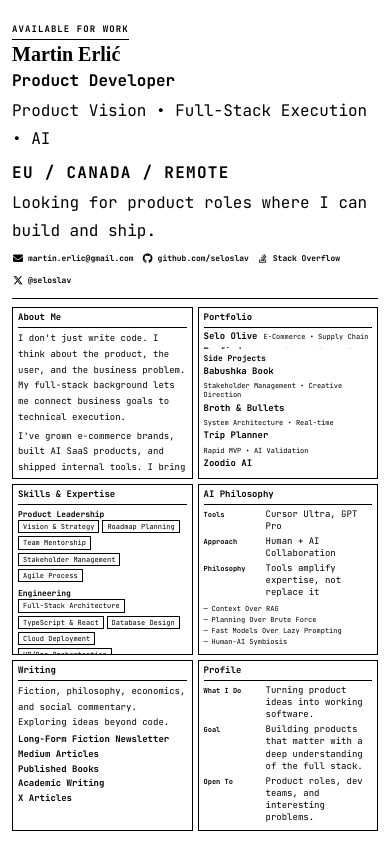
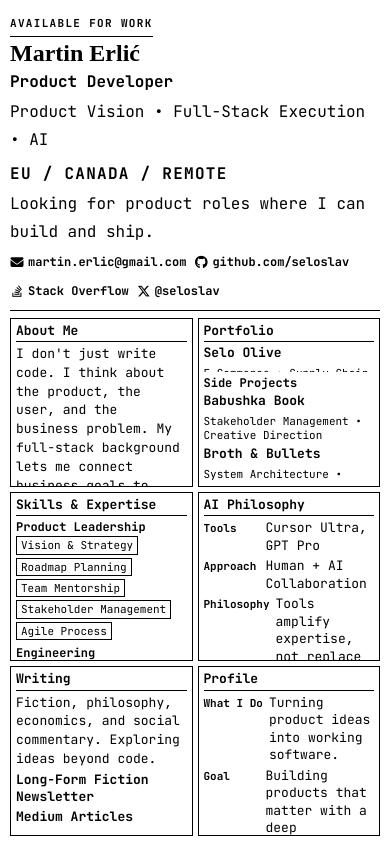
Before and after one commit to SeloSlav/my-resume, a Next.js app: page / in a window 390 px wide. Built offline with nearby package versions, Linux system fonts and the light colour scheme.

Commit message:
Improve resume readability with larger responsive typography

```diff
--- a/app/page.module.css
+++ b/app/page.module.css
@@ -5,7 +5,7 @@
   overflow: hidden;
   display: flex;
   flex-direction: column;
-  padding-block: clamp(0.5rem, 1.5vh, 1rem);
+  padding-block: clamp(0.375rem, 1vh, 0.75rem);
   position: relative;
   z-index: 2;
   background: var(--color-bg);
@@ -16,7 +16,7 @@
   flex-direction: column;
   height: 100%;
   max-height: 100%;
-  padding-inline: clamp(0.75rem, 2vw, 1.5rem);
+  padding-inline: clamp(0.625rem, 1.5vw, 1.25rem);
   overflow: hidden;
 }
 
@@ -24,8 +24,8 @@
 .cvHeader {
   display: grid;
   grid-template-columns: 1fr auto;
-  gap: clamp(0.5rem, 1.5vw, 1rem);
-  padding-bottom: clamp(0.375rem, 1vh, 0.625rem);
+  gap: clamp(0.375rem, 1vw, 0.75rem);
+  padding-bottom: clamp(0.25rem, 0.75vh, 0.5rem);
   border-bottom: 1px solid var(--color-border);
   flex-shrink: 0;
 }
@@ -36,7 +36,7 @@
 
 .cvStatus {
   display: inline-block;
-  font-size: clamp(0.5625rem, 1.1vw, 0.6875rem);
+  font-size: clamp(0.6875rem, 1.1vw, 0.8125rem);
   font-weight: 700;
   letter-spacing: 0.12em;
   text-transform: uppercase;
@@ -47,7 +47,7 @@
 }
 
 .cvName {
-  font-size: clamp(1.25rem, 3.5vw, 2rem);
+  font-size: clamp(1.5rem, 3.5vw, 2.5rem);
   line-height: 1.05;
   margin: 0 0 0.125rem;
   letter-spacing: -0.02em;
@@ -55,14 +55,14 @@
 }
 
 .cvRole {
-  font-size: clamp(0.6875rem, 1.4vw, 0.875rem);
+  font-size: clamp(0.875rem, 1.4vw, 1.125rem);
   font-weight: 700;
   margin: 0 0 0.125rem;
   color: var(--color-text);
 }
 
 .cvTagline {
-  font-size: clamp(0.5625rem, 1.1vw, 0.75rem);
+  font-size: clamp(0.75rem, 1.1vw, 0.875rem);
   color: var(--color-text-dim);
   margin: 0;
   line-height: 1.35;
@@ -78,7 +78,7 @@
 }
 
 .cvLocation {
-  font-size: clamp(0.5625rem, 1.1vw, 0.6875rem);
+  font-size: clamp(0.6875rem, 1.1vw, 0.8125rem);
   font-weight: 700;
   text-transform: uppercase;
   letter-spacing: 0.08em;
@@ -87,7 +87,7 @@
 }
 
 .cvAvailability {
-  font-size: clamp(0.5625rem, 1vw, 0.6875rem);
+  font-size: clamp(0.6875rem, 1vw, 0.8125rem);
   color: var(--color-text-dim);
   margin: 0;
   max-width: 22ch;
@@ -106,7 +106,7 @@
   display: inline-flex;
   align-items: center;
   gap: 0.25rem;
-  font-size: clamp(0.5rem, 0.95vw, 0.625rem);
+  font-size: clamp(0.75rem, 0.95vw, 0.8125rem);
   font-weight: 700;
   color: var(--color-text);
   text-decoration: none;
@@ -116,9 +116,9 @@
 }
 
 .cvContactLink i {
-  font-size: 0.625rem;
+  font-size: 0.8125rem;
   color: var(--color-primary);
-  width: 0.75rem;
+  width: 0.875rem;
   text-align: center;
 }
 
@@ -138,8 +138,8 @@
   display: grid;
   grid-template-columns: repeat(3, 1fr);
   grid-template-rows: repeat(2, 1fr);
-  gap: clamp(0.375rem, 1vw, 0.75rem);
-  padding-top: clamp(0.375rem, 1vh, 0.625rem);
+  gap: clamp(0.25rem, 0.75vw, 0.5rem);
+  padding-top: clamp(0.25rem, 0.75vh, 0.5rem);
   overflow: hidden;
 }
 
@@ -148,26 +148,26 @@
   overflow: hidden;
   display: flex;
   flex-direction: column;
-  gap: 0.25rem;
-  padding: clamp(0.375rem, 0.8vw, 0.5rem);
+  gap: 0.1875rem;
+  padding: clamp(0.3125rem, 0.65vw, 0.4375rem);
   border: 1px solid var(--color-border);
   background: var(--color-bg-offset);
 }
 
 .cvBlockTitle {
-  font-size: clamp(0.5625rem, 1.1vw, 0.6875rem);
+  font-size: clamp(0.8125rem, 1.1vw, 1rem);
   font-weight: 700;
   text-transform: uppercase;
   letter-spacing: 0.1em;
   color: var(--color-primary);
   margin: 0;
-  padding-bottom: 0.25rem;
+  padding-bottom: 0.1875rem;
   border-bottom: 1px solid var(--color-border);
   flex-shrink: 0;
 }
 
 .cvSubTitle {
-  font-size: clamp(0.5rem, 1vw, 0.625rem);
+  font-size: clamp(0.75rem, 1vw, 0.875rem);
   font-weight: 700;
   text-transform: uppercase;
   letter-spacing: 0.06em;
@@ -183,8 +183,8 @@
 }
 
 .cvText {
-  font-size: clamp(0.5rem, 0.95vw, 0.625rem);
-  line-height: 1.4;
+  font-size: clamp(0.75rem, 0.95vw, 0.9375rem);
+  line-height: 1.3;
   color: var(--color-text);
   margin: 0;
   max-width: none;
@@ -210,7 +210,7 @@
 }
 
 .cvLink {
-  font-size: clamp(0.5rem, 0.95vw, 0.625rem);
+  font-size: clamp(0.6875rem, 0.95vw, 0.8125rem);
   font-weight: 700;
   color: var(--color-text);
   text-decoration: none;
@@ -223,12 +223,12 @@
 }
 
 .cvListMeta {
-  font-size: clamp(0.4375rem, 0.85vw, 0.5625rem);
+  font-size: clamp(0.6875rem, 0.9vw, 0.8125rem);
   color: var(--color-text-dim);
 }
 
 .cvListNote {
-  font-size: clamp(0.4375rem, 0.8vw, 0.5rem);
+  font-size: clamp(0.6875rem, 0.8vw, 0.75rem);
   color: var(--color-text-dim);
   font-style: italic;
 }
@@ -241,7 +241,7 @@
 }
 
 .cvTag {
-  font-size: clamp(0.4375rem, 0.85vw, 0.5625rem);
+  font-size: clamp(0.6875rem, 0.85vw, 0.8125rem);
   font-weight: 700;
   padding: 0.125rem 0.375rem;
   border: 1px solid var(--color-border);
@@ -265,7 +265,7 @@
 }
 
 .cvSkill {
-  font-size: clamp(0.4375rem, 0.8vw, 0.5625rem);
+  font-size: clamp(0.6875rem, 0.85vw, 0.8125rem);
   padding: 0.0625rem 0.25rem;
   border: 1px solid var(--color-border);
   color: var(--color-text-dim);
@@ -288,7 +288,7 @@
 }
 
 .cvDlRow dt {
-  font-size: clamp(0.4375rem, 0.85vw, 0.5625rem);
+  font-size: clamp(0.6875rem, 0.85vw, 0.8125rem);
   font-weight: 700;
   text-transform: uppercase;
   letter-spacing: 0.05em;
@@ -296,7 +296,7 @@
 }
 
 .cvDlRow dd {
-  font-size: clamp(0.4375rem, 0.85vw, 0.5625rem);
+  font-size: clamp(0.6875rem, 0.85vw, 0.8125rem);
   color: var(--color-text);
   margin: 0;
   line-height: 1.35;
@@ -312,7 +312,7 @@
 }
 
 .cvBeliefs li {
-  font-size: clamp(0.4375rem, 0.85vw, 0.5625rem);
+  font-size: clamp(0.6875rem, 0.85vw, 0.8125rem);
   color: var(--color-text-dim);
   line-height: 1.3;
   padding-left: 0.5rem;
@@ -400,5 +400,9 @@
 :global(.light-mode) .cvText,
 :global(.light-mode) .cvLink,
 :global(.light-mode) .cvDlRow dd {
-  font-size: clamp(0.5625rem, 1vw, 0.6875rem);
+  font-size: clamp(0.8125rem, 1.1vw, 0.9375rem);
 }
+
+:global(.light-mode) .cvText {
+  line-height: 1.45;
+}
```
